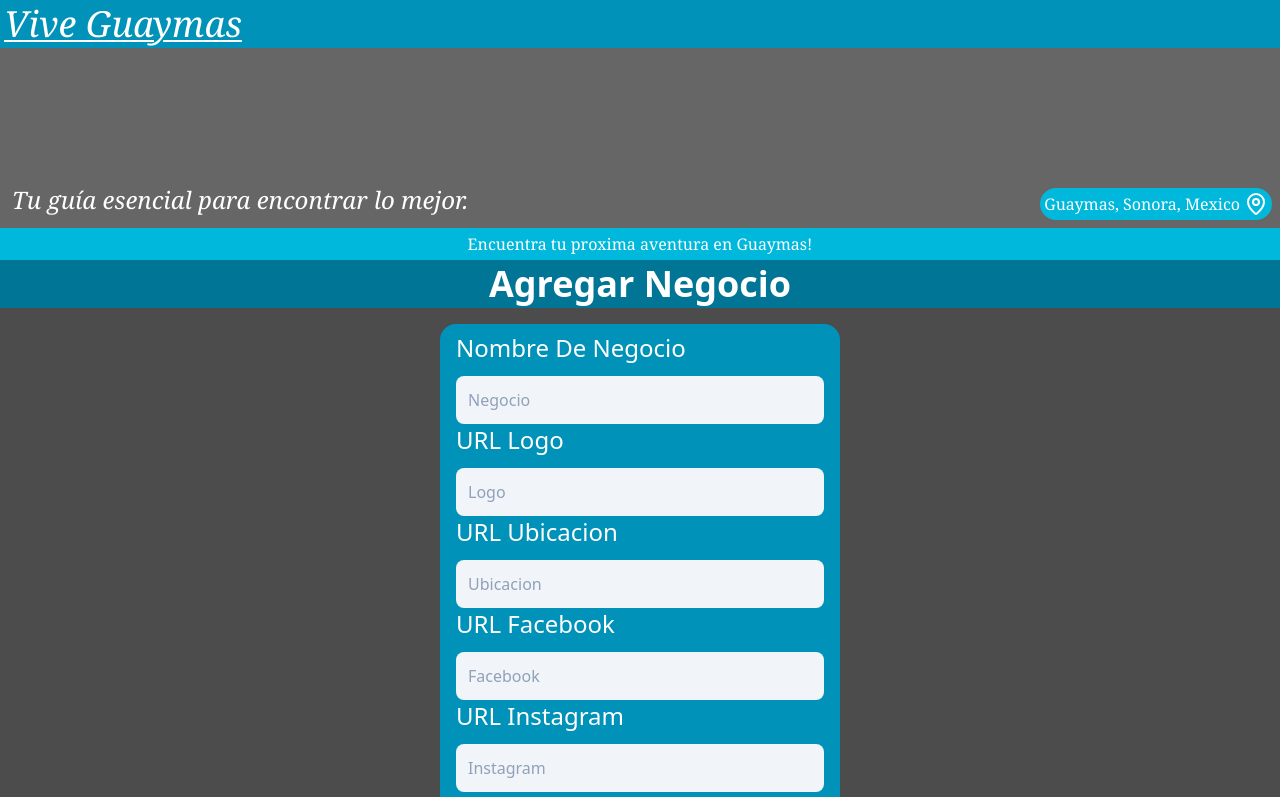
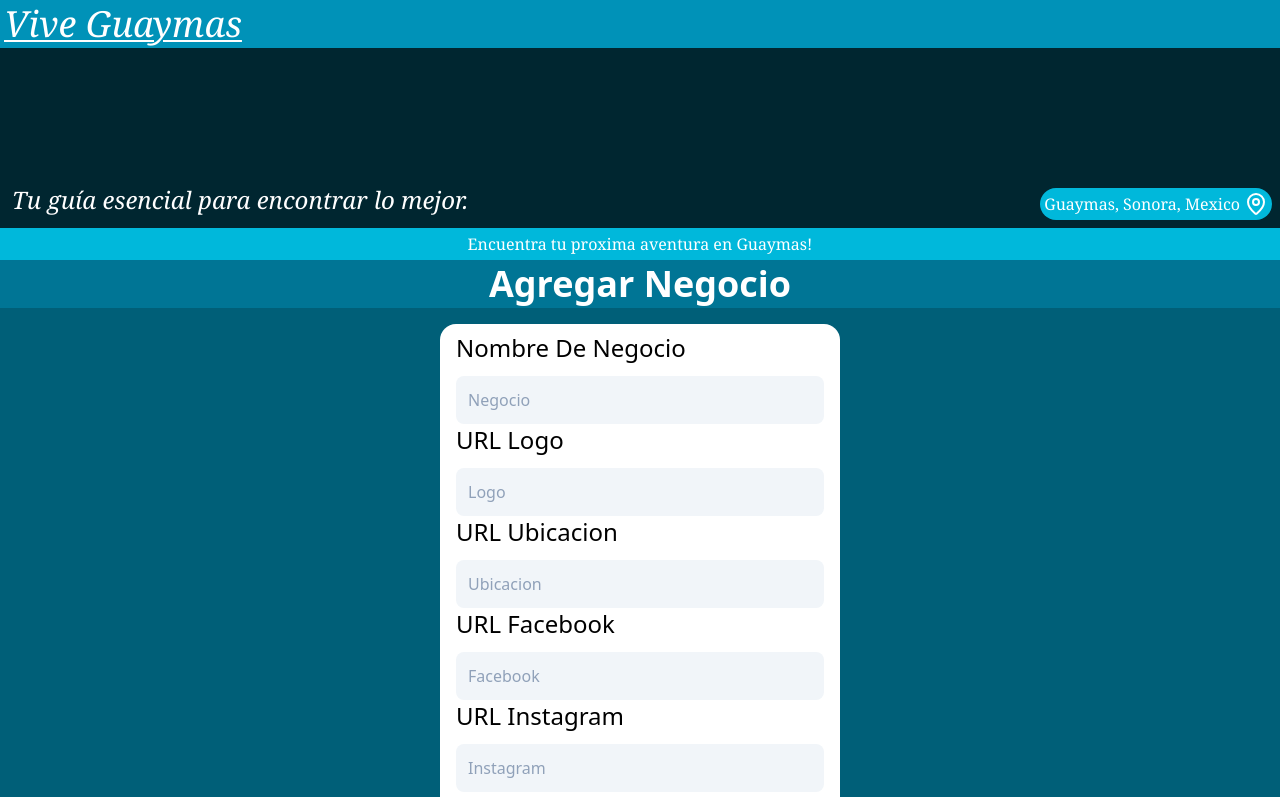
Before and after one commit to TylerBrock01/FE_gsono, a React (Vite) app: page /register in a window 1280 px wide. Shown: the top 797 px of the page. Built offline with nearby package versions, Linux system fonts and the light colour scheme; what @midudev/tailwind-animations would draw is missing.

Commit message:
colors changed

```diff
--- a/src/layout/HomeLayout.tsx
+++ b/src/layout/HomeLayout.tsx
@@ -8,7 +8,7 @@ export default function HomeLayout() {
             <meta name="viewport" content="width=device-width, initial-scale=1.0" />
             <title>vive guaymas</title>
             <link rel="shortcut icon" href="/src/img/dona.jpg" type="image/x-icon"   />
-            <div className=' min-h-screen'>
+            <div className='bg-cyan-800 min-h-screen'>
                 <Link to='/' className='bg-cyan-600 font-serif text-white p-1 flex text-4xl  italic capitalize font-medium decoration-2 underline underline-offset-3'>vive guaymas</Link>
                 <header className=' bg-[url("/src/img/hero.jpg")] bg-cover bg-no-repeat md:bg-right lg:bg-center'>
                     <div className='flex flex-col md:flex-row justify-between md:items-center lg:items-end h-40 md:h-45 font-serif p-2  z-1 bg-black/60 text-white'>
--- a/src/views/HomeView.tsx
+++ b/src/views/HomeView.tsx
@@ -14,7 +14,7 @@ export default function HomeView() {
 
     return(
         <>
-            <nav className='animate-blurred-fade-in grid p-1'>
+            <nav className=' animate-blurred-fade-in bg-white grid p-1'>
                 <ul className='grid grid-cols-2 md:flex md:justify-evenly lg:justify-center gap-2 italic '>
                     {categories.map((category) => ( // Itera sobre el array de categorías
                         <li key={category.id}>
@@ -30,7 +30,7 @@ export default function HomeView() {
                 </ul>
             </nav>
             {/*index*/}
-            <h1 className='bg-cyan-600 text-white flex justify-center p-1 animate-blurred-fade-in border-black border-b-1'>Explora Guaymas: Descubre el Corazón de Nuestros Negocios Locales</h1>
+            <h1 className='animate-blurred-fade-in bg-cyan-600 text-white flex justify-center p-1  border-black border-b-1'>Explora Guaymas: Descubre el Corazón de Nuestros Negocios Locales</h1>
             {/*hero*/}
             <section className='text-white  animate-blurred-fade-in  '>
                 {/*photo bg*/}
--- a/src/views/RegisterView.tsx
+++ b/src/views/RegisterView.tsx
@@ -23,9 +23,9 @@ export default function RegisterView() {
 
             <form
                 onSubmit={handleSubmit(handleRegister)}
-                className="animate-blurred-fade-in bg-black/70 gap-2 py-2 border-black border-b-1 flex flex-col items-center"
+                className="animate-blurred-fade-in  gap-2 py-2 border-black border-b-1 flex flex-col items-center"
             >
-                <div className='bg-cyan-600 text-white rounded-2xl mt-2 w-80 md:w-100 gap-2 p-2 px-4 font-light'>
+                <div className='bg-white  rounded-2xl mt-2 w-80 md:w-100 gap-2 p-2 px-4 font-light'>
                     {/*name*/}
                     <label id='nameLabel' className="grid grid-cols-1 space-y-3">
                         {/*name*/}
```
